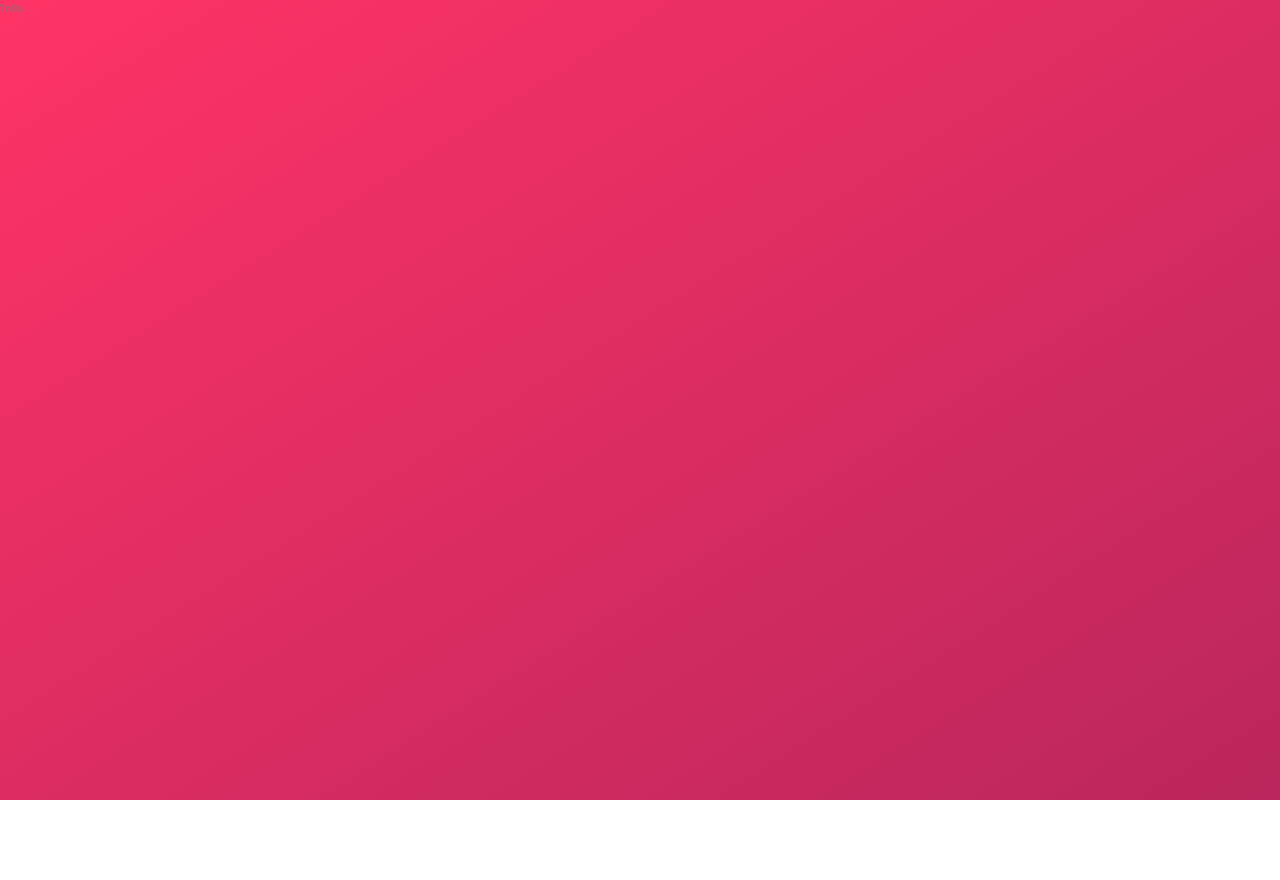
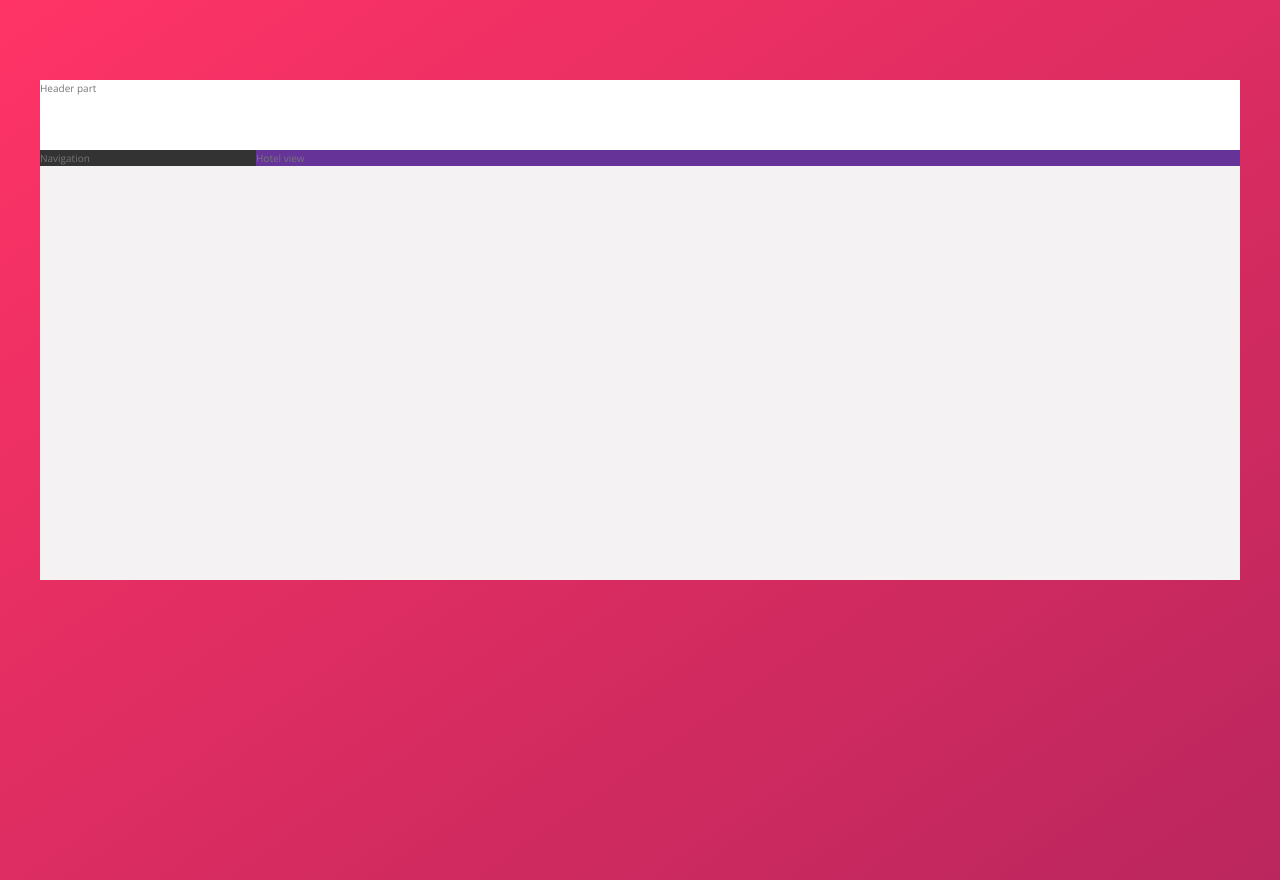
Before and after one commit to NataJenkins/Trillo-booking-app, a website: page index.html in a window 1280 px wide. Before the commit the page ends 800 px from the top, so only its background shows below. Drawn offline with nearby package versions, Linux system fonts and the light colour scheme.

Commit message:
Overall Layout

```diff
--- a/index.html
+++ b/index.html
@@ -14,6 +14,12 @@
         <title>trillo &mdash; Your all-in-one booking app</title>
     </head>
     <body>
-        Trillo
+        <div class="container">
+            <header class="header">Header part</header>
+            <div class="content">
+                <nav class="sidebar">Navigation</nav>
+                <main class="hotel-view">Hotel view</main>
+            </div>
+        </div>
     </body>
 </html>
--- a/sass/_base.scss
+++ b/sass/_base.scss
@@ -29,6 +29,8 @@ Grey dark 3: #999
     --color-grey-dark-1: #333;
     --color-grey-dark-2: #777;
     --color-grey-dark-3: #999;
+
+    --shadow-dark: 0 2rem 6rem rbga(0, 0, 0, 0.3);
 }
 
 * {
--- a/sass/_layout.scss
+++ b/sass/_layout.scss
@@ -0,0 +1,27 @@
+.container {
+    max-width: 120rem;
+    margin: 8rem auto;
+    background-color: var(--color-grey-light-2);
+    box-shadow: var(--shadow-dark);
+    min-height: 50rem;
+}
+
+.header {
+    height: 7rem;
+    background-color: #fff;
+    border-bottom: var(--shadow-dark);
+}
+
+.content {
+    display: flex;
+}
+
+.sidebar {
+    background-color: var(--color-grey-dark-1);
+    flex: 0 0 18%;
+}
+
+.hotel-view {
+    background-color: rebeccapurple;
+    flex: 1;
+}
```
Also changed, not shown: css/style.css.
